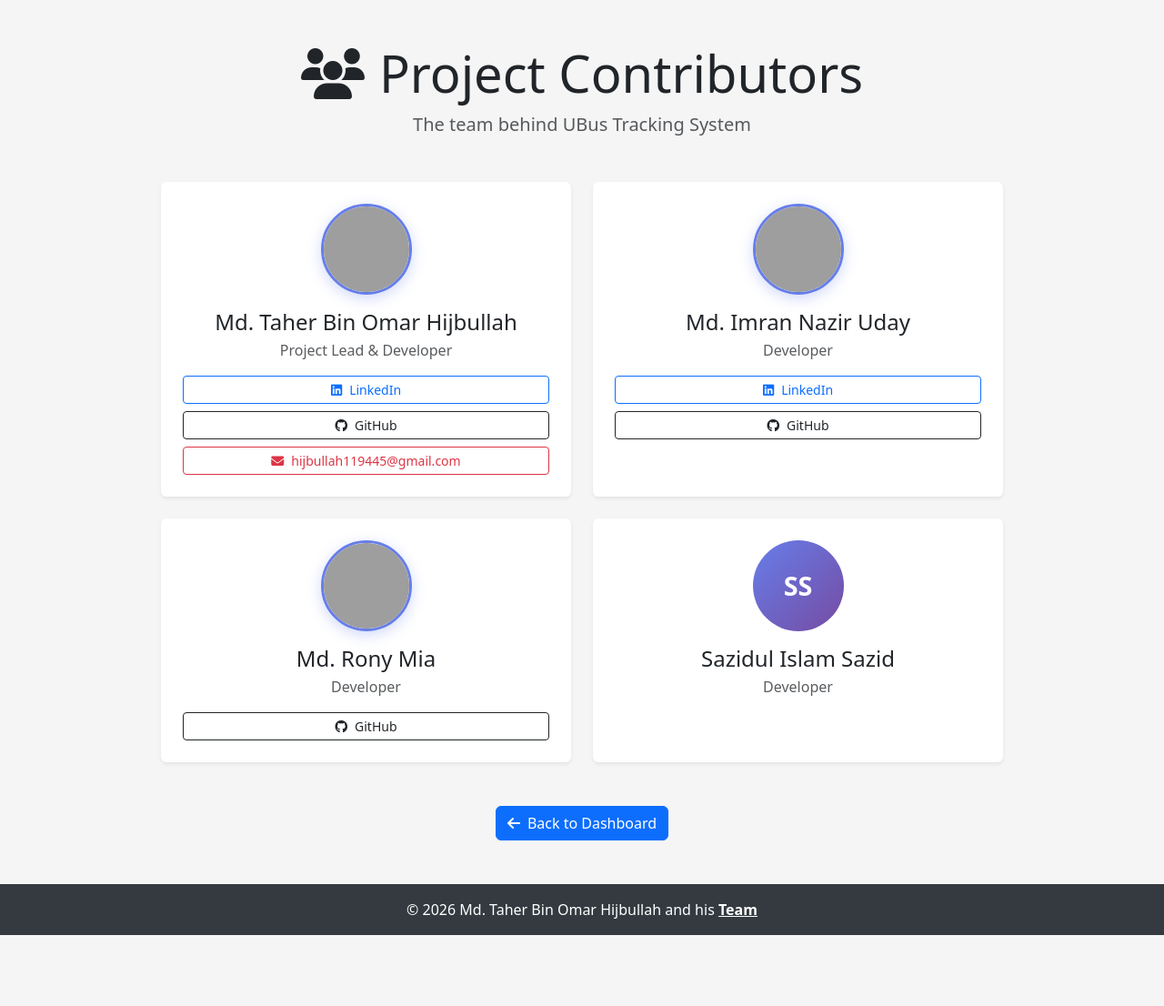
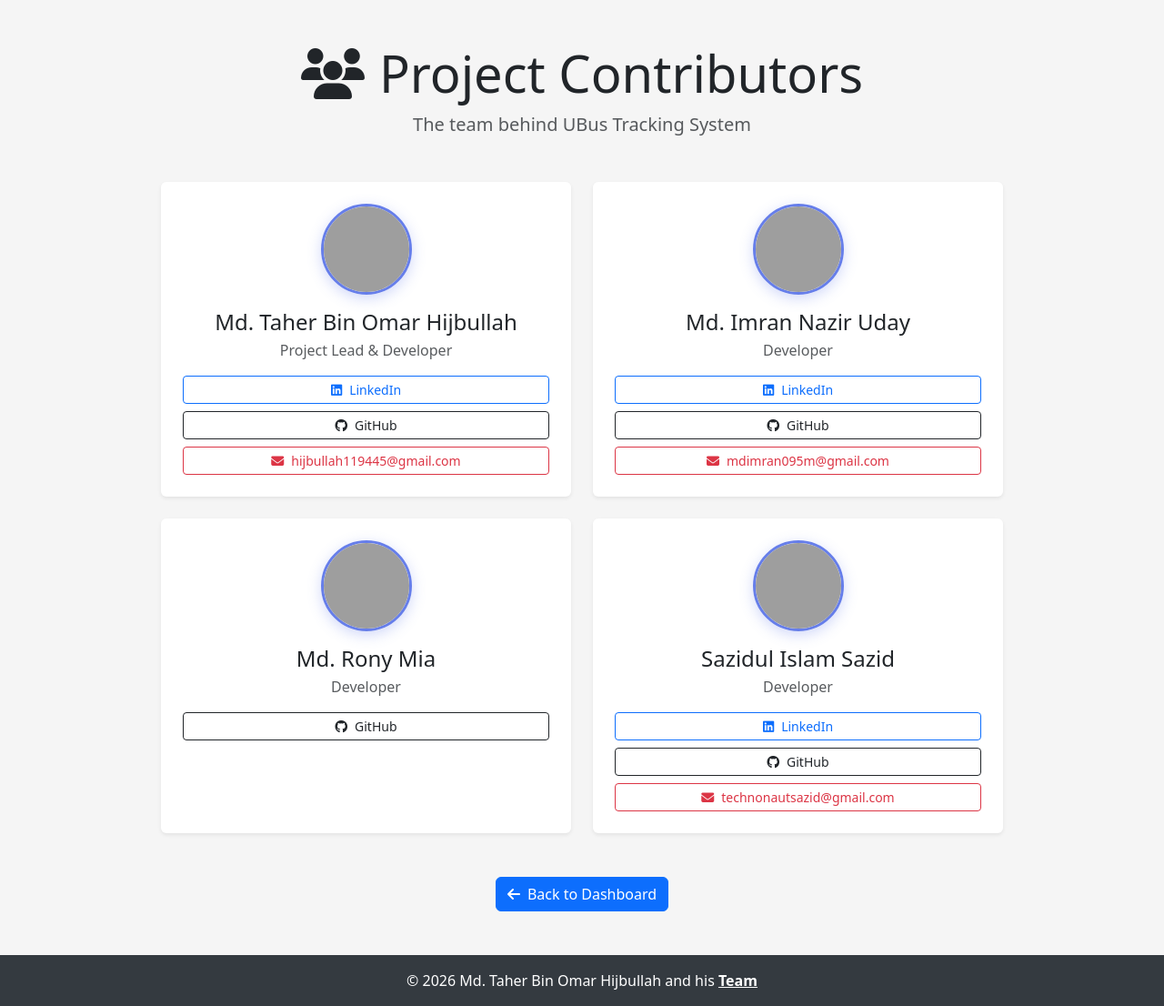
Before and after one commit to hijbullahx/university-bus-management-system, a Django app: page /contributors/ in a window 1280 px wide. Shown: the part 57-1163 px from the top of the page at 91% size. Before the commit the page ends 1085 px from the top, so only its background shows below. Run offline with Django 4.2, Linux system fonts and the light colour scheme; grey boxes are pictures that could not be loaded.

```diff
--- a/bus_tracking/backend/templates/contributors.html
+++ b/bus_tracking/backend/templates/contributors.html
@@ -51,6 +51,9 @@
                         <a href="https://github.com/udoydev" target="_blank" class="btn btn-outline-dark btn-sm">
                             <i class="fab fa-github me-2"></i>GitHub
                         </a>
+                        <a href="mailto:hijbullah119445@gmail.com" class="btn btn-outline-danger btn-sm">
+                            <i class="fas fa-envelope me-2"></i>mdimran095m@gmail.com
+                        </a>
                     </div>
                 </div>
             </div>
@@ -79,11 +82,23 @@
         <div class="col-lg-6 col-xl-5">
             <div class="card h-100 shadow-sm border-0">
                 <div class="card-body text-center p-4">
-                    <div class="avatar-circle mx-auto mb-3">
-                        <span class="initials">SS</span>
+                    <img src="https://github.com/technonautSazid.png" alt="sazidul-islam-sazid" class="avatar-img mx-auto mb-3" onerror="this.style.display='none'; this.nextElementSibling.style.display='flex';">
+                    <div class="avatar-circle mx-auto mb-3" style="display:none;">
+                        <span class="initials">IU</span>
                     </div>
                     <h4 class="card-title mb-1">Sazidul Islam Sazid</h4>
                     <p class="text-muted mb-3">Developer</p>
+                    <div class="d-flex flex-column gap-2">
+                        <a href="https://www.linkedin.com/in/sazidul-islam-sazid/" target="_blank" class="btn btn-outline-primary btn-sm">
+                            <i class="fab fa-linkedin me-2"></i>LinkedIn
+                        </a>
+                        <a href="https://github.com/technonautSazid" target="_blank" class="btn btn-outline-dark btn-sm">
+                            <i class="fab fa-github me-2"></i>GitHub
+                        </a>
+                        <a href="mailto:hijbullah119445@gmail.com" class="btn btn-outline-danger btn-sm">
+                            <i class="fas fa-envelope me-2"></i>technonautsazid@gmail.com
+                        </a>
+                    </div>
                 </div>
             </div>
         </div>
```
Also changed, not shown: 1 other file.
